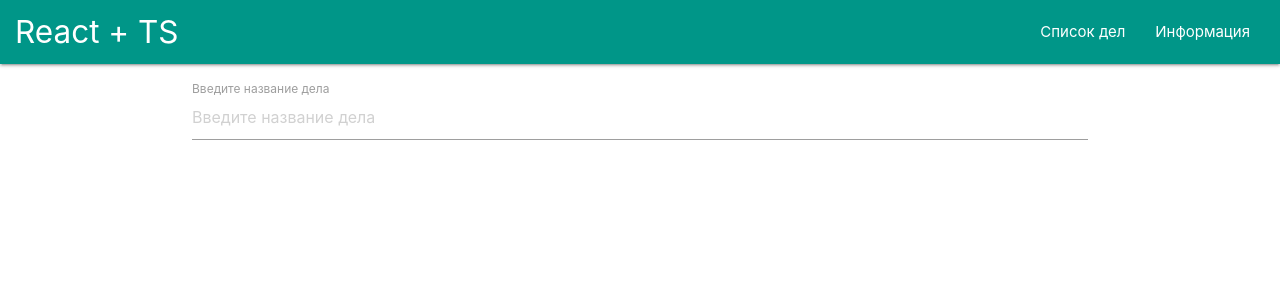
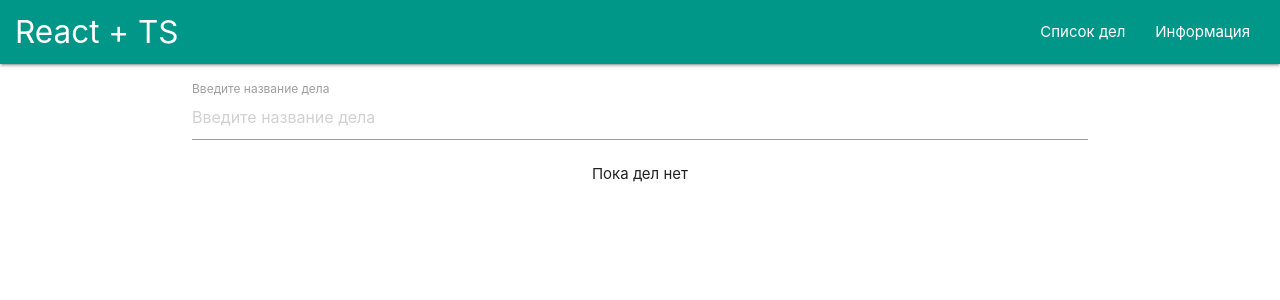
Before and after one commit to IlyaKrapivnoy/typescript_pr, a React (Create React App) app: page / in a window 1280 px wide. Shown: the top 300 px of the page. Built offline with nearby package versions, Linux system fonts and the light colour scheme.

Commit message:
show text in case there are no todos

```diff
--- a/src/components/TodoList.tsx
+++ b/src/components/TodoList.tsx
@@ -12,6 +12,10 @@ export const TodoList: React.FC<TodoListProps> = ({
     onToggle,
     onRemove,
 }) => {
+    if (!todos.length) {
+        return <p className='center'>Пока дел нет</p>;
+    }
+
     return (
         <ul>
             {todos.map((todo) => {
```
